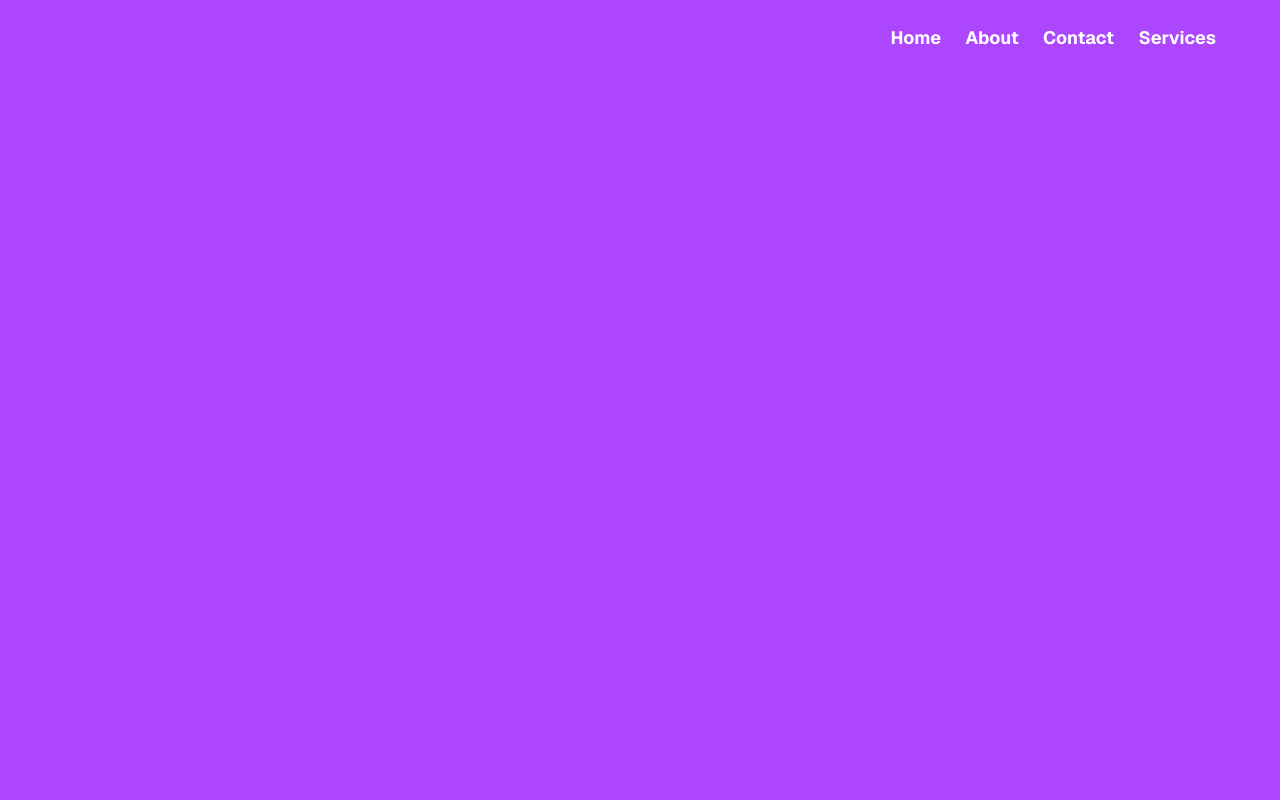
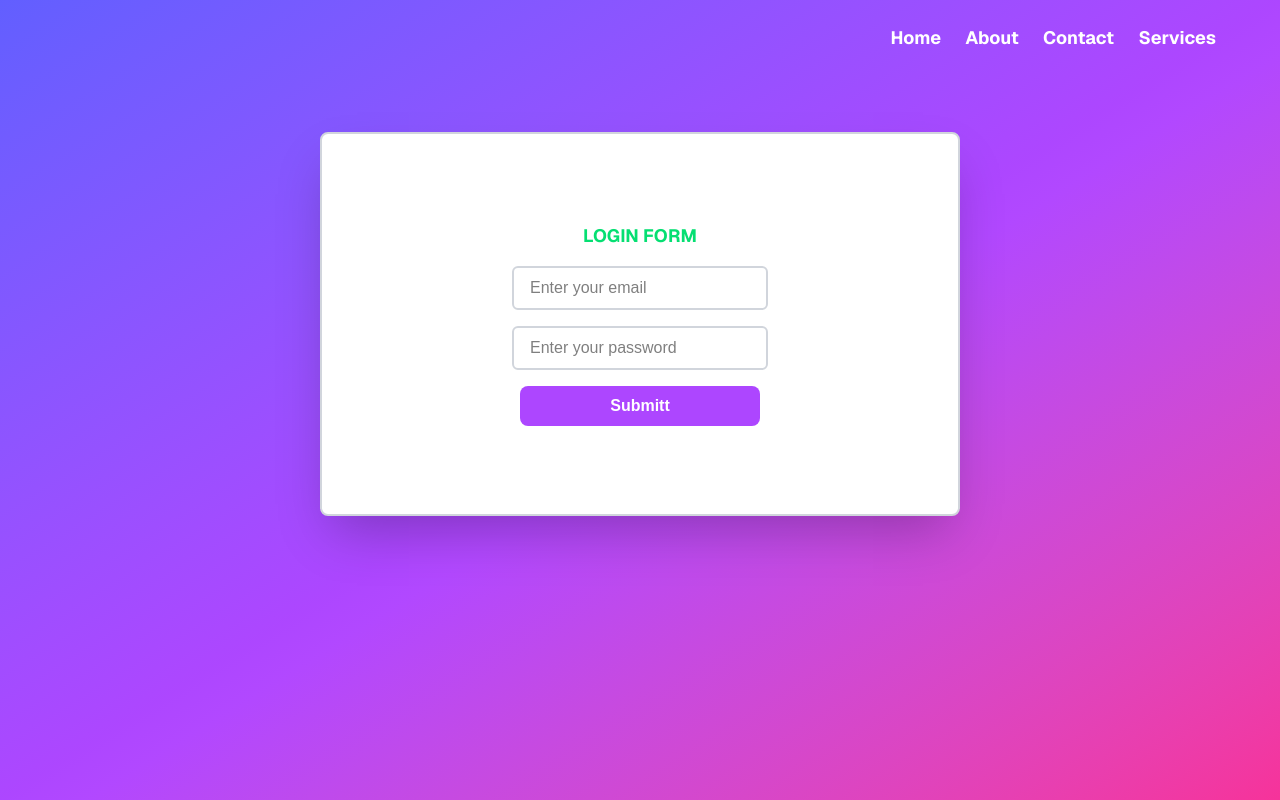
Before and after one commit to IMTISAL911/NEXT_JS_SERIES1, a Next.js app: page /contact in a window 1280 px wide. Built offline with nearby package versions, Linux system fonts and the light colour scheme.

Commit message:
7th series of nextjs

```diff
--- a/app/contact/page.jsx
+++ b/app/contact/page.jsx
@@ -1,13 +1,55 @@
 "use client";
+
+import { useState } from "react";
+
 export default function Contact() {
+
+    const [inputvalue, setInputvalue] = useState("");
+    const  [pswrd, setPswrd] = useState("");
+
+    const handleSubmit = (event) =>{
+        event.preventDefault();
+        alert(`Submit:${inputvalue} ${pswrd}`)
+    }
+
     return (
-        <div className=" h-screen bg-purple-500">
+        <div className=" h-screen bg-gradient-to-br from-indigo-500 via-purple-500 to-pink-500">
             <div className="flex justify-end gap-[2%]  mr-[5%] flex-wrap">
                 <a className="text-white hover:text-gray-200 transition-colors duration-200 font-sans font-bold text-lg mt-[2%]" href="#home">Home</a>
                 <a className="text-white hover:text-gray-200 transition-colors duration-200 font-sans font-bold text-lg mt-[2%]" href="#about">About</a>
                 <a className="text-white hover:text-gray-200 transition-colors duration-200 font-sans font-bold text-lg mt-[2%]" href="#contact">Contact</a>
                 <a className="text-white hover:text-gray-200 transition-colors duration-200 font-sans font-bold text-lg mt-[2%]" href="#services">Services</a>
             </div>
+
+             <form
+             onSubmit={handleSubmit}
+             autoComplete="off"
+             className="flex flex-col justify-center items-center gap-4 w-1/2 h-96 border-2 border-gray-300 bg-white shadow-2xl rounded-lg mx-auto mt-20">
+
+            <div>
+            <h1 className="text-lg font-bold font-sans text-green-400">LOGIN FORM</h1>
+            </div>
+  <input
+    type="email"
+    placeholder="Enter your email"
+    autoComplete="new-email"
+    value={inputvalue}
+    onChange={(e)=>setInputvalue(e.target.value)}
+    className="border-2 border-gray-300 px-4 py-2 rounded-md outline-none focus:border-purple-500 w-64"
+  />
+
+  <input
+    type="password"
+    placeholder="Enter your password"
+    autoComplete="new-password"
+    value={pswrd}
+    onChange={(e)=>setPswrd(e.target.value)}
+    className="border-2 border-gray-300 px-4 py-2 rounded-md outline-none focus:border-purple-500 w-64"
+  />
+
+<button type="submit" className="bg-purple-500 text-white py-2 w-60 rounded-lg font-bold">Submitt</button>
+</form>
+
         </div>
     )
 }
```
